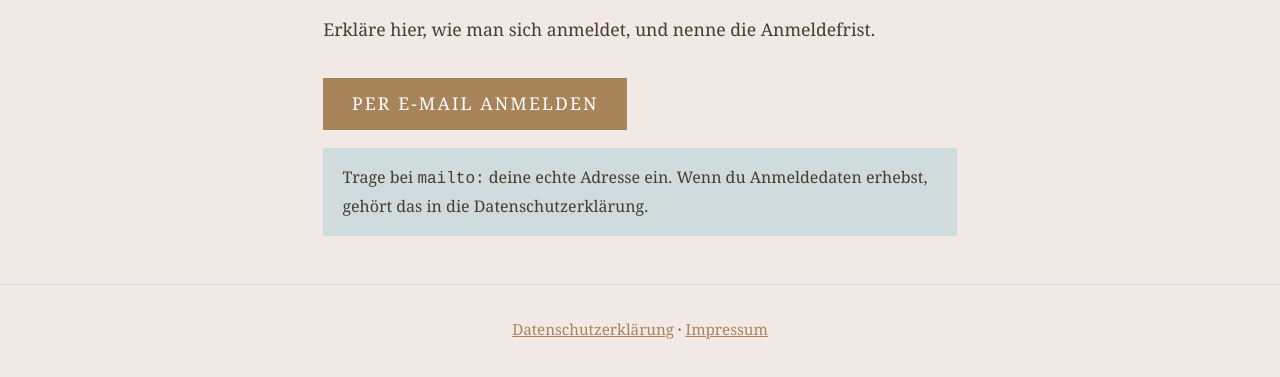
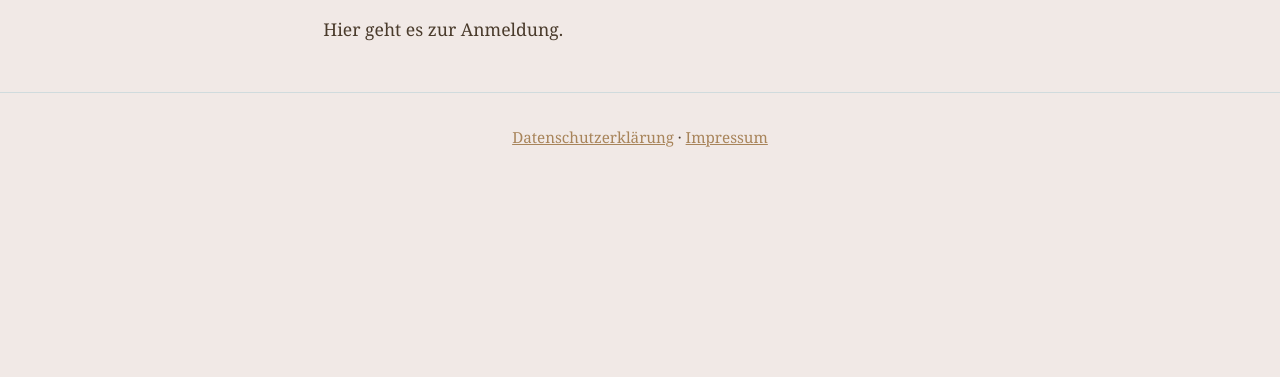
Before and after one commit to anhewi/wellnesslarp, a plain HTML site: page anmeldung.html in a window 1280 px wide. Shown: the part 277-654 px from the top of the page. Drawn offline with Linux system fonts and the light colour scheme.

Commit message:
Revise title and registration instructions in anmeldung.html
Updated the title and modified the content to provide clearer registration instructions.

```diff
--- a/anmeldung.html
+++ b/anmeldung.html
@@ -3,16 +3,15 @@
 <head>
 <meta charset="UTF-8">
 <meta name="viewport" content="width=device-width, initial-scale=1">
-<title>Anmeldung – Barbara-Mercedes-Resort</title>
+<title>Anmeldung </title>
 <link rel="stylesheet" href="style.css">
 </head>
 <body>
 <header><a class="logo" href="index.html">Barbara-Mercedes-Resort</a><nav aria-label="Hauptmenü"><a href="index.html">Startseite</a><a href="ueber-das-larp.html">Über das LARP</a><a href="die-orga.html">Die Orga</a><a href="anmeldung.html" aria-current="page">Anmeldung</a></nav></header>
 <main>
 <h1>Anmeldung</h1>
-<p>Erkläre hier, wie man sich anmeldet, und nenne die Anmeldefrist.</p>
-<p><a class="btn" href="mailto:deine-adresse@beispiel.de?subject=Anmeldung">Per E-Mail anmelden</a></p>
-<p class="note">Trage bei <code>mailto:</code> deine echte Adresse ein. Wenn du Anmeldedaten erhebst, gehört das in die Datenschutzerklärung.</p>
+<p>Hier geht es zur Anmeldung.</p>
+
 </main>
 <footer><a href="datenschutz.html">Datenschutzerklärung</a> · <a href="impressum.html">Impressum</a></footer>
 </body>
```
